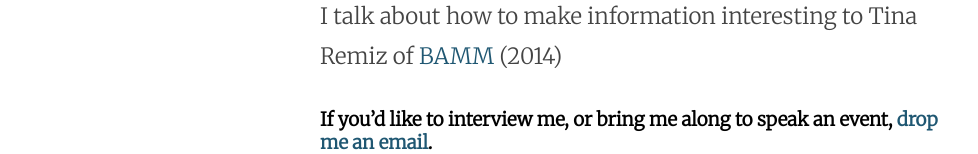
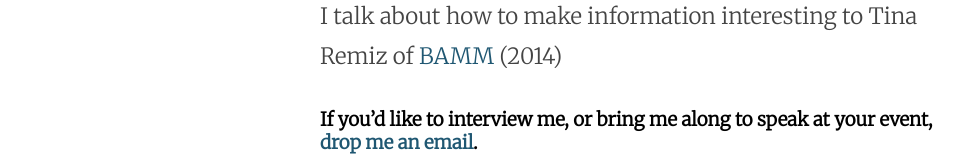
Before and after one commit to AdamWestbrook/adamwestbrook.github.io, a Jekyll site: the page built from press.md, in a window 1280 px wide. Shown: the part 917-1071 px from the top of the page, without its empty margins (0-978 px from the left). Built offline with Jekyll 4.4.1, drawn with Linux system fonts in a browser that asks for light colours.

Commit message:
Update press.md

```diff
--- a/press.md
+++ b/press.md
@@ -22,4 +22,4 @@
 
 I talk about how to make information interesting to Tina Remiz of [BAMM](https://bammglobal.com/conversation-adam-westbrook/) (2014)
 
-### If you'd like to interview me, or bring me along to speak an event, [drop me an email](mailto:adam@adamwestbrook.co.uk).
+### If you'd like to interview me, or bring me along to speak at your event, [drop me an email](mailto:adam@adamwestbrook.co.uk).
```
